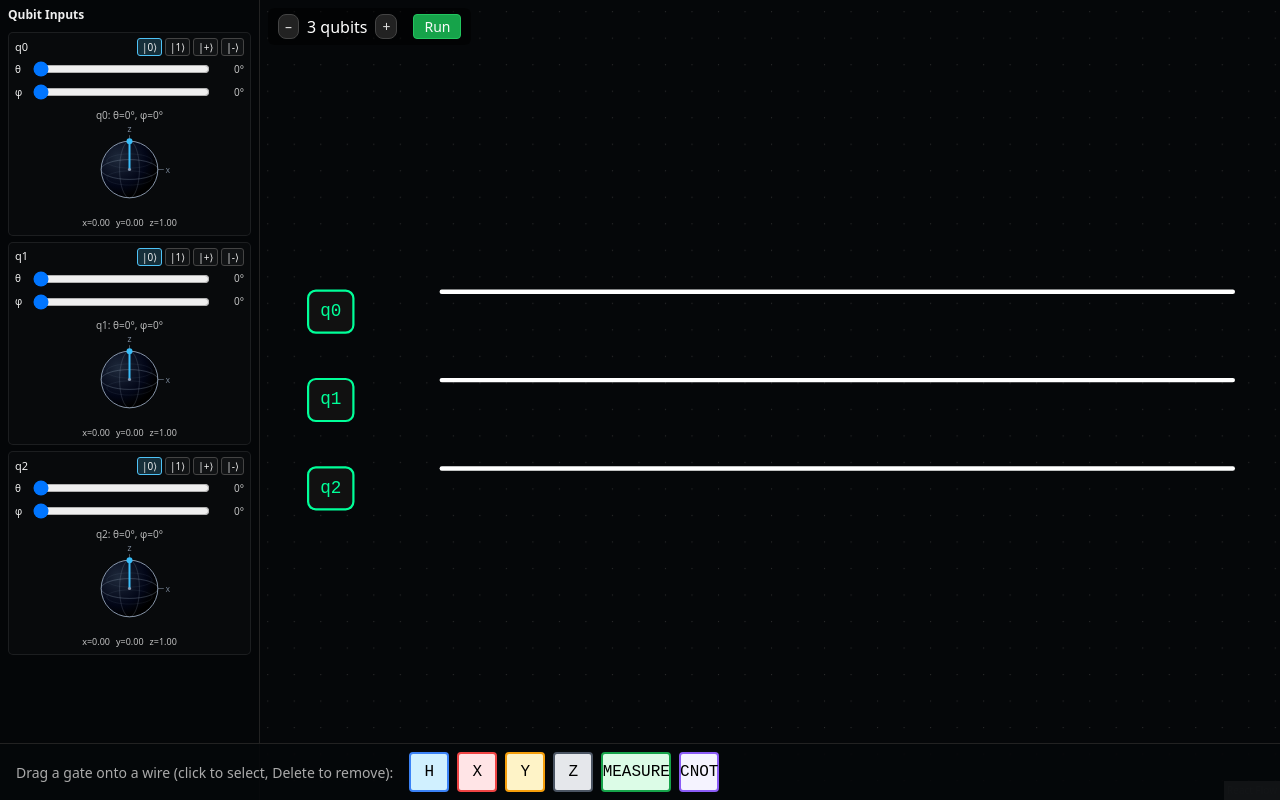
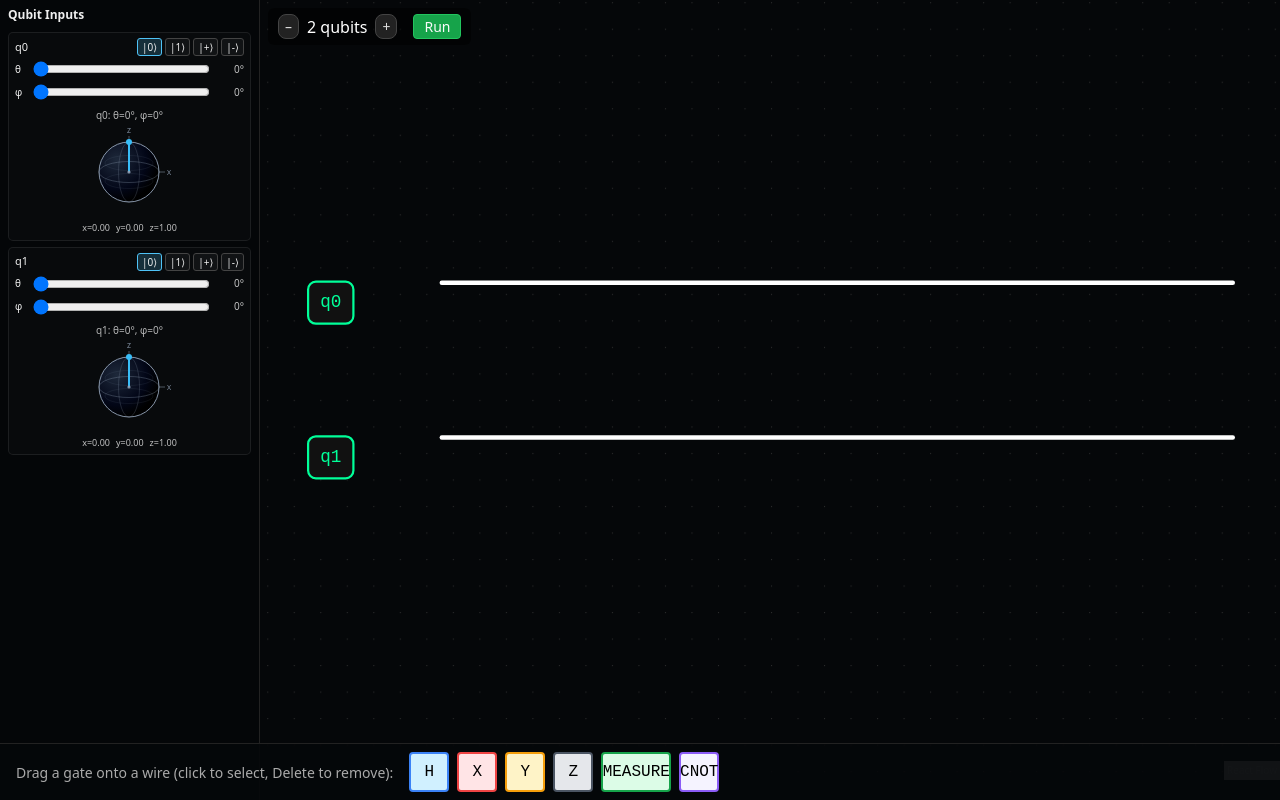
Before and after one commit to raw1218/QuantumCircuitSimulator, a React (Vite) app in the folder quantum-sim/: page / in a window 1280 px wide. Built offline with nearby package versions, Linux system fonts and the light colour scheme.

Commit message:
Cleaned up Layout

```diff
--- a/quantum-sim/src/quantum/circuitCanvas.tsx
+++ b/quantum-sim/src/quantum/circuitCanvas.tsx
@@ -44,7 +44,7 @@ import { QubitInputsColumn } from "./qubitInputRender";
 
 function useCircuitState() {
     const { screenToFlowPosition } = useReactFlow();
-    const [nQubits, setNQubits] = useState(3);
+    const [nQubits, setNQubits] = useState(2);
     const [nodes, setNodes, onNodesChangeBase] = useNodesState<Node>(
         createRailNodes(3),
     );
@@ -506,23 +506,31 @@ export function CircuitCanvas() {
 
         const flowX = node.position.x;
         const flowY = node.position.y + GATE_Y_OFFSET;
+
         const { row, col, xSnapped, ySnapped } = snapToGrid(flowX, flowY, nQubits);
 
         setNodes((nds) => {
             const occupied = isCellOccupied(nds, row, col, node.id);
             const startPos = dragStartPosRef.current[node.id];
 
+            // If target cell is occupied, snap back to original position
             if (occupied && startPos) {
                 return nds.map((n) =>
                     n.id === node.id ? { ...n, position: { ...startPos } } : n,
                 );
             }
 
+            // Otherwise snap to grid AND update row/col on data
             return nds.map((n) =>
                 n.id === node.id
                     ? {
                         ...n,
                         position: { x: xSnapped, y: ySnapped - GATE_Y_OFFSET },
+                        data: {
+                            ...n.data,
+                            col,  // 👈 keep column in sync with the new snapped position
+                            row,  // 👈 (optional but nice to have for later)
+                        },
                     }
                     : n,
             );
@@ -708,7 +716,7 @@ function buildCircuitFromNodes(
                         <span>{nQubits} qubits</span>
 
                         <button
-                            onClick={() => setNQubits((n) => Math.min(4, n + 1))}
+                            onClick={() => setNQubits((n) => Math.min(3 , n + 1))}
                             style={{
                                 padding: '2px 6px',
                                 fontSize: 14,
@@ -740,7 +748,7 @@ function buildCircuitFromNodes(
 
                     {/* ReactFlow canvas */}
                     <div
-                        style={{ width: '100%', height: '100%' }}
+                        style={{ width: '100%', height: '100%', marginTop: -20}}
                         onDrop={handleDrop}
                         onDragOver={handleDragOver}
                         onDragLeave={handleDragLeave}
--- a/quantum-sim/src/quantum/layout.ts
+++ b/quantum-sim/src/quantum/layout.ts
@@ -1,14 +1,18 @@
 // src/quantum/layout.ts
 
-export const ROW_HEIGHT = 80;
-export const Y_OFFSET = 120;
+export const ROW_HEIGHT = 140;
+export const Y_OFFSET = 0;
 export const X_LABEL = 40;
 export const X_WIRE = 120;
 export const COL_WIDTH = 120; // distance between "time steps"
 export const MAX_COLS = 6;
 export const GATE_Y_OFFSET = 20;
 
-export const rowY = (row: number) => Y_OFFSET + row * ROW_HEIGHT;
+
+
+export function rowY(row: number): number {
+    return Y_OFFSET + row * ROW_HEIGHT;
+}
 export const colX = (col: number) => X_WIRE + col * COL_WIDTH;
 
 
--- a/quantum-sim/src/quantum/nodes.tsx
+++ b/quantum-sim/src/quantum/nodes.tsx
@@ -205,7 +205,7 @@ export function GateNode(props: NodeProps) {
                     }}
                 >
                     {/* For now, just use qubit 0; later use data.row to choose the right one */}
-                    <QubitVisualization index={0} size={70} />
+                    <QubitVisualization index={0} size={50} />
                 </div>
             )}
 
--- a/quantum-sim/src/quantum/qubitInputRender.tsx
+++ b/quantum-sim/src/quantum/qubitInputRender.tsx
@@ -129,7 +129,7 @@ export function QubitInputsColumn() {
                                 marginTop: 2,
                             }}
                         >
-                            <QubitVisualization index={index} size={85} />
+                            <QubitVisualization index={index} size={90} />
                         </div>
                     </div>
                 );
```
Lines whose indentation alone changed are shown as unchanged.
